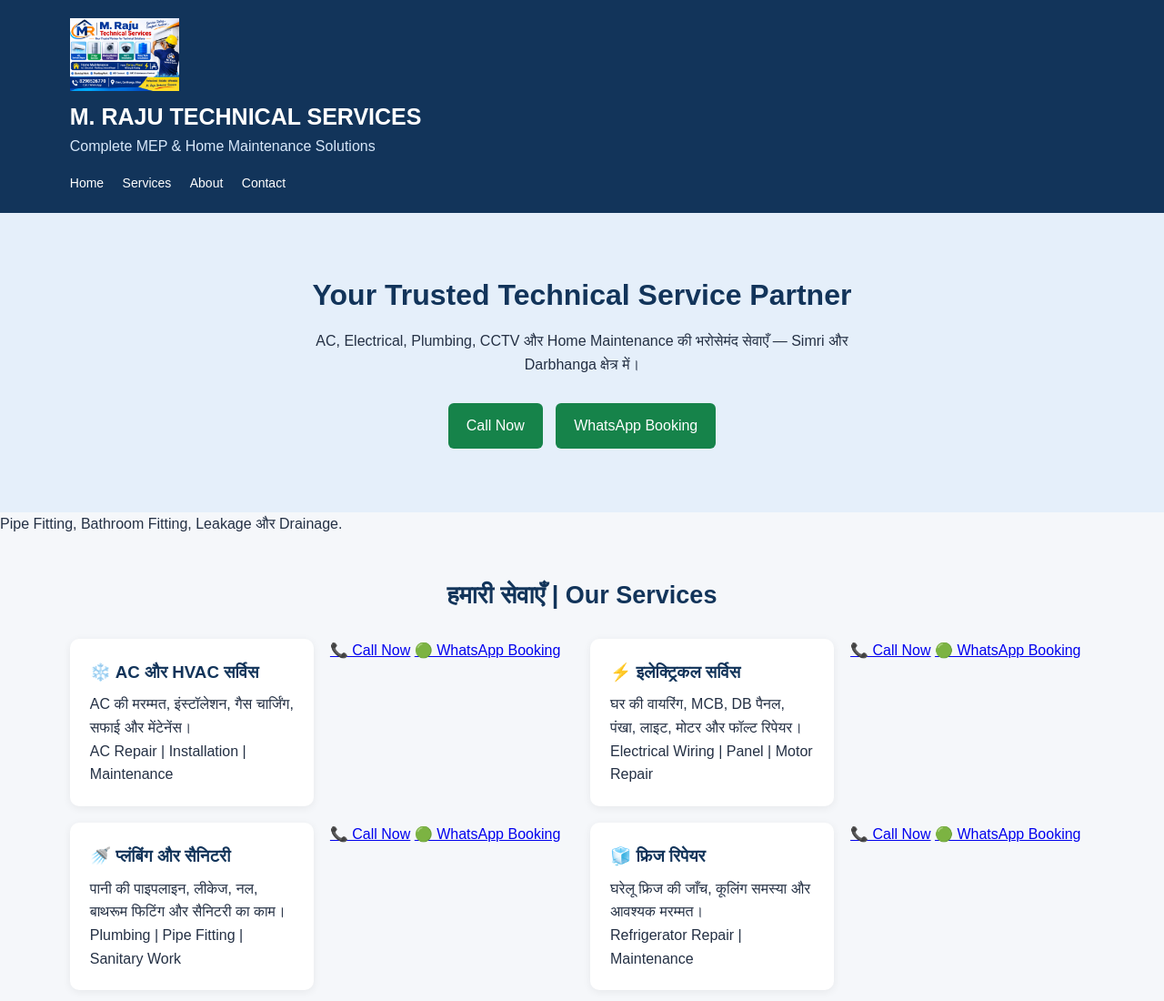
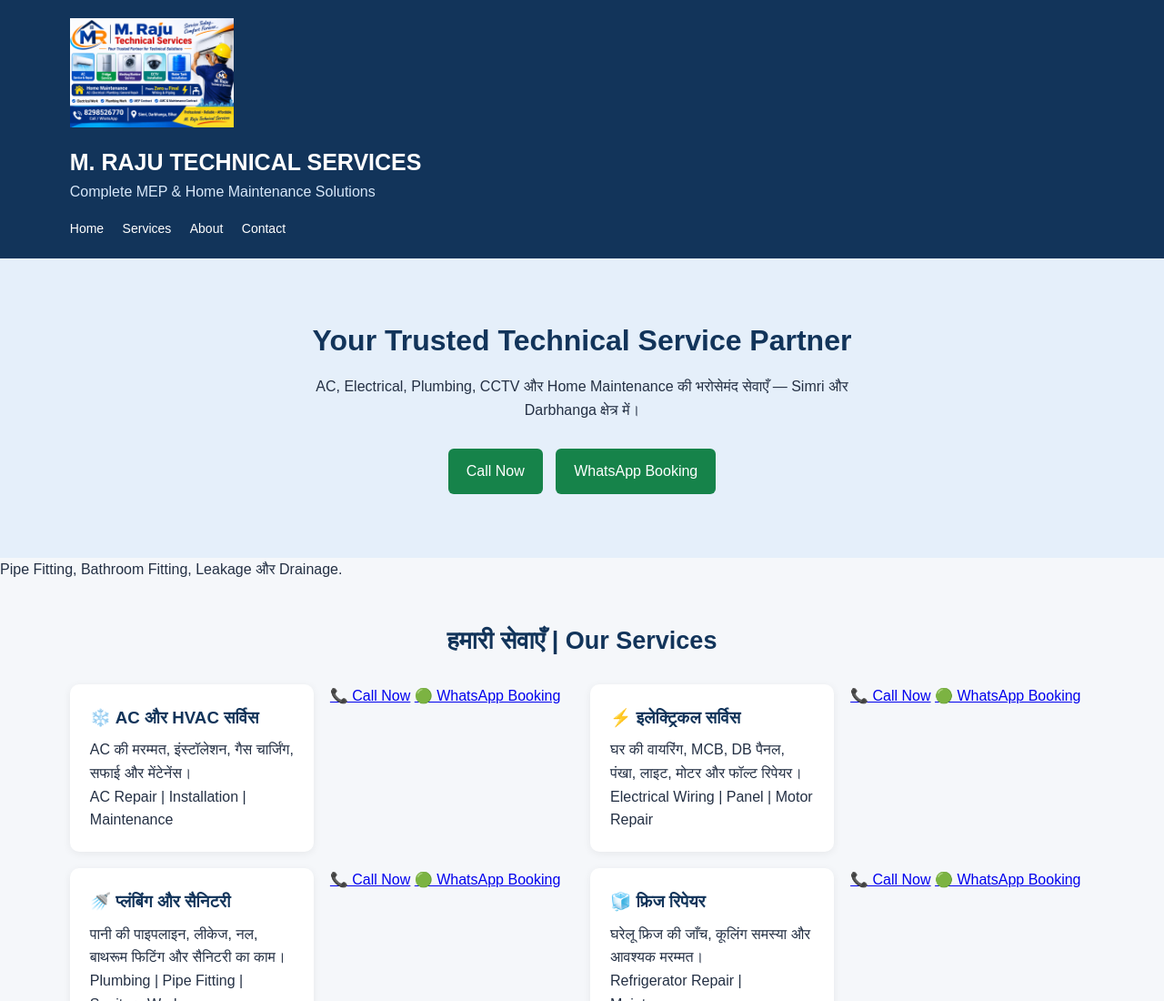
Before and after one commit to mrajutech1-ship-it/m-raju-technical-services, a plain HTML site: page index.html in a window 1280 px wide. Shown: the top 1100 px of the page at 91% size. Drawn offline with Linux system fonts and the light colour scheme.

```diff
--- a/index.html
+++ b/index.html
@@ -126,7 +126,7 @@
 <body>
 
 <header>
-  <img src="m-raju-logo.png" alt="M. Raju Technical Services Logo" style="width:120px; height:auto;">
+ <img src="m-raju-logo.png" alt="M. Raju Technical Services Logo" style="width:180px; height:auto; margin-bottom:10px;">
   <h1>M. RAJU TECHNICAL SERVICES</h1>
   <p>Complete MEP & Home Maintenance Solutions</p>
   <nav>
```
